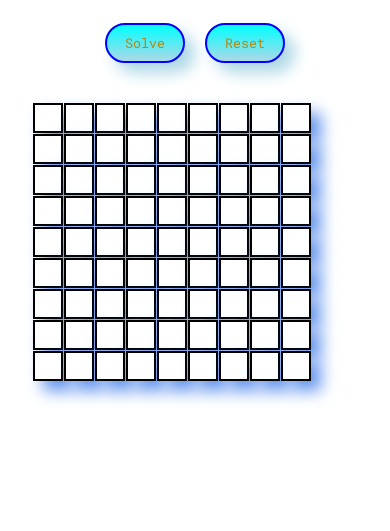
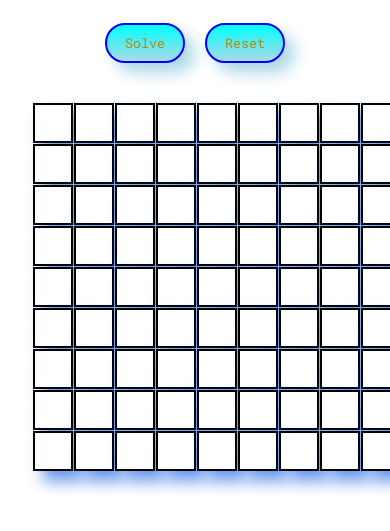
Before and after one commit to Mukulphougat/sudoku-solver, a plain HTML site: page index.html in a window 390 px wide. Shown: the part 59-590 px from the top of the page. Drawn offline with Linux system fonts and the light colour scheme.

Commit message:
first commit

```diff
--- a/styles.css
+++ b/styles.css
@@ -103,8 +103,8 @@
         width: 100%;
         padding: unset;
         transform: none;
-        grid-template-columns: repeat(var(--size), 30px);
-        grid-template-rows: repeat(var(--size), 30px);
+        grid-template-columns: repeat(var(--size), 40px);
+        grid-template-rows: repeat(var(--size), 40px);
     }
     .grid > input[type=text] {
         font-size: 1.2rem;
```
